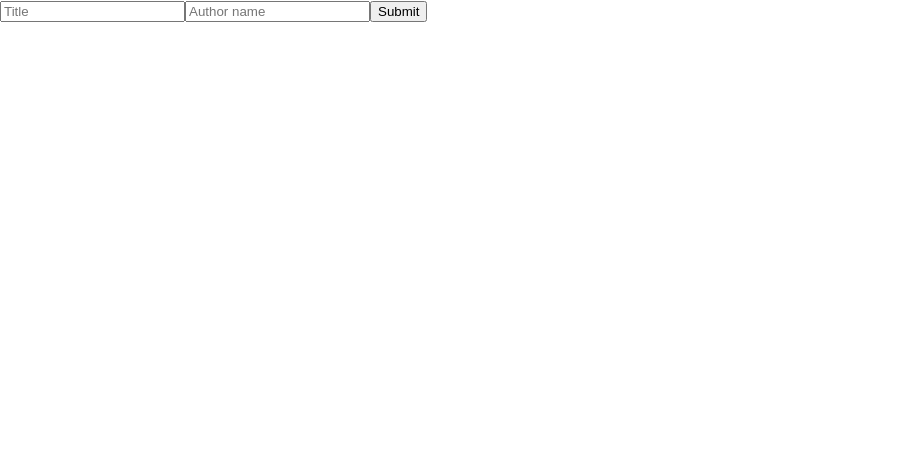
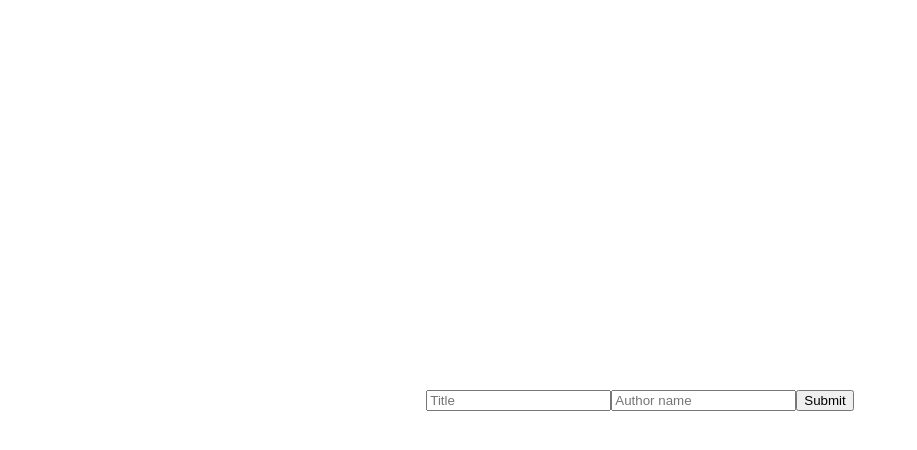
Before and after one commit to Hiladolev/books-app, a React (Create React App) app in the folder client/: page / in a window 1280 px wide. Shown: the top 450 px of the page, without its empty margins (0-917 px from the left). Built offline with nearby package versions, Linux system fonts and the light colour scheme.

Commit message:
added css declaration for the div that wraps the whole elements

```diff
--- a/client/src/components/layout/Main.tsx
+++ b/client/src/components/layout/Main.tsx
@@ -2,12 +2,22 @@ import Home from "../pages/Home/Home";
 
 export default function Main() {
   return (
-    <>
+    <div
+      style={{
+        display: "flex",
+        height: "100vh",
+        overflow: "hidden",
+        flexDirection: "column",
+        justifyContent: "center",
+        alignItems: "center",
+        textAlign: "center",
+      }}
+    >
       <header></header>
       <main>
         <Home />
       </main>
       <footer></footer>
-    </>
+    </div>
   );
 }
```
